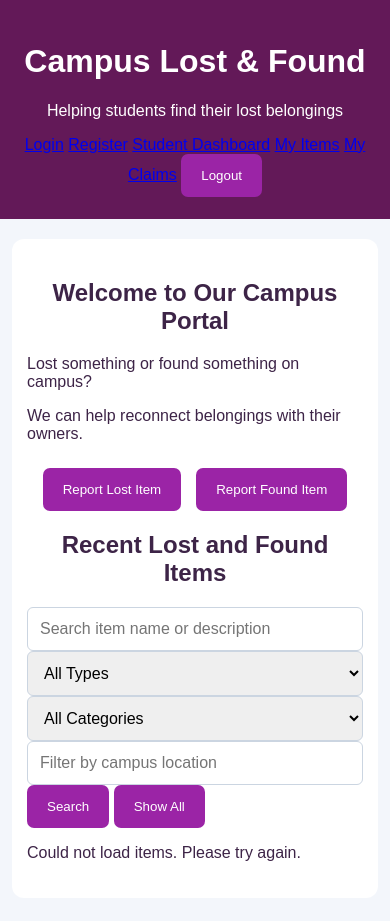
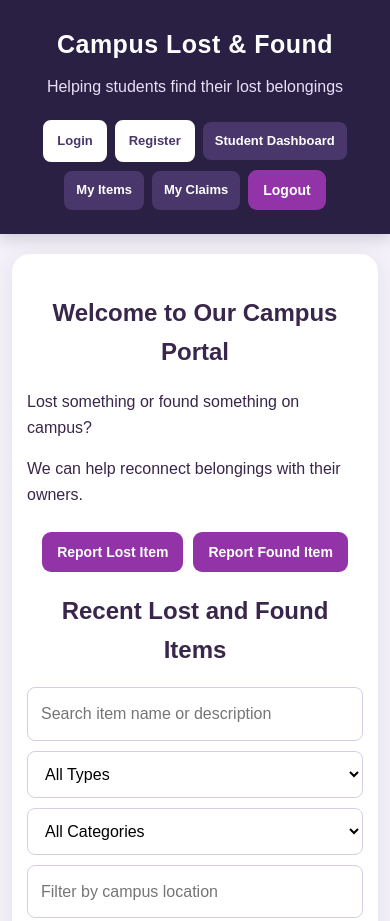
Before and after one commit to thrishi3025/campus-lost-and-found, a website: page public/index.html in a window 390 px wide. Shown: the top 921 px of the page. Drawn offline with Linux system fonts and the light colour scheme; no server answers.

Commit message:
Improve website design and navigation styling

```diff
--- a/public/style.css
+++ b/public/style.css
@@ -1,28 +1,127 @@
+
+/* ==============================
+   GLOBAL STYLING
+============================== */
+
+* {
+    box-sizing: border-box;
+}
+
 body {
     margin: 0;
     font-family: Arial, sans-serif;
-    background: #f3f6fb;
-    color: #3d2447;
+    background: #f4f1fa;
+    color: #39264a;
+    line-height: 1.6;
 }
 
+/* ==============================
+   HEADER
+============================== */
+
 header {
-    background: #631958;
+    background: #292044;
     color: white;
     text-align: center;
-    padding: 30px 15px;
+    padding: 30px 20px;
+    box-shadow: 0 4px 15px rgba(41, 32, 68, 0.2);
 }
 
-main {
-    max-width: 800px;
-    margin: 40px auto;
-    padding: 25px;
-    background: white;
-    border-radius: 12px;
+header h1 {
+    margin: 0;
+    font-size: 32px;
+    letter-spacing: 0.5px;
 }
 
-h2, main > p {
+header p {
+    color: #e9dff5;
+    margin: 10px 0 20px;
+    font-size: 16px;
+}
+
+/* Navigation links */
+
+header nav {
+    display: flex;
+    justify-content: center;
+    align-items: center;
+    flex-wrap: wrap;
+    gap: 12px;
+    margin-top: 20px;
+}
+
+header nav a,
+header > a {
+    display: inline-block;
+    text-decoration: none;
+    color: white;
+    background: #49366b;
+    padding: 10px 17px;
+    border-radius: 8px;
+    font-size: 14px;
+    font-weight: bold;
+    transition: 0.3s;
+}
+
+header nav a:hover,
+header > a:hover {
+    background: #7654a5;
+    transform: translateY(-2px);
+}
+
+/* Login and Register buttons */
+
+header nav a[href*="login"],
+header nav a[href*="register"],
+header > a[href*="login"],
+header > a[href*="register"] {
+    background: #ffffff;
+    color: #49366b;
+    border: 2px solid #ffffff;
+}
+
+header nav a[href*="login"]:hover,
+header nav a[href*="register"]:hover,
+header > a[href*="login"]:hover,
+header > a[href*="register"]:hover {
+    background: #e9dff5;
+    color: #292044;
+}
+
+/* Logout */
+
+header nav a[href*="logout"],
+header > a[href*="logout"] {
+    background: #a329a8;
+    color: white;
+}
+
+/* ==============================
+   MAIN CONTENT
+============================== */
+
+main {
+    max-width: 900px;
+    margin: 40px auto;
+    padding: 30px;
+    background: white;
+    border-radius: 18px;
+    box-shadow: 0 5px 25px rgba(41, 32, 68, 0.08);
+}
+
+h2 {
+    color: #39264a;
+    text-align: center;
+    margin-bottom: 18px;
+}
+
+main > p {
     text-align: center;
 }
+
+/* ==============================
+   ACTION BUTTONS
+============================== */
 
 .actions {
     display: flex;
@@ -33,37 +132,102 @@ h2, main > p {
 }
 
 button {
-    background: #9b24a6;
+    background: #9234a8;
     color: white;
     border: none;
-    padding: 14px 20px;
-    border-radius: 7px;
+    padding: 13px 21px;
+    border-radius: 9px;
     cursor: pointer;
+    font-size: 14px;
+    font-weight: bold;
+    transition: 0.3s;
 }
 
 button:hover {
-    background: #194863;
+    background: #6f2685;
+    transform: translateY(-2px);
+    box-shadow: 0 4px 10px rgba(111, 38, 133, 0.2);
 }
 
 .secondary {
-    background: #8b647b;
+    background: #7654a5;
 }
+
+/* Claim button */
+
+.claim-btn {
+    background: #25865c;
+    margin-top: 12px;
+}
+
+.claim-btn:hover {
+    background: #176b46;
+}
+
+/* ==============================
+   SEARCH AND FILTERS
+============================== */
+
+#searchInput,
+#typeFilter,
+#categoryFilter,
+#locationFilter {
+    margin-bottom: 10px;
+}
+
+input:focus,
+select:focus,
+textarea:focus {
+    outline: none;
+    border-color: #9234a8;
+    box-shadow: 0 0 0 3px rgba(146, 52, 168, 0.12);
+}
+
+/* ==============================
+   ITEM CARDS
+============================== */
+
+.item-card {
+    background: #faf8fd;
+    border: 1px solid #e5d9f0;
+    border-left: 5px solid #9234a8;
+    border-radius: 12px;
+    padding: 20px;
+    margin: 18px 0;
+    transition: 0.3s;
+}
+
+.item-card:hover {
+    transform: translateY(-3px);
+    box-shadow: 0 6px 18px rgba(41, 32, 68, 0.1);
+}
+
+.item-card h3 {
+    color: #493366;
+    margin-top: 0;
+}
+
+/* ==============================
+   FORMS
+============================== */
 
 form {
     display: flex;
     flex-direction: column;
-    gap: 10px;
+    gap: 12px;
     max-width: 550px;
     margin: 25px auto 0;
 }
 
-input, select, textarea {
-    box-sizing: border-box;
+input,
+select,
+textarea {
     width: 100%;
-    padding: 12px;
-    border: 1px solid #cbd5e1;
-    border-radius: 6px;
+    padding: 13px;
+    border: 1px solid #d8cce5;
+    border-radius: 8px;
     font: inherit;
+    background: #ffffff;
 }
 
 textarea {
@@ -74,22 +238,57 @@ form .actions {
     margin-top: 15px;
 }
 
+/* ==============================
+   MESSAGES
+============================== */
+
 #message {
     text-align: center;
     margin-top: 20px;
+    font-weight: bold;
 }
+
+/* ==============================
+   HIDDEN ELEMENTS
+============================== */
 
 [hidden] {
     display: none !important;
 }
 
+/* ==============================
+   RESPONSIVE DESIGN
+============================== */
+
 @media (max-width: 600px) {
+    header {
+        padding: 24px 12px;
+    }
+
+    header h1 {
+        font-size: 25px;
+    }
+
+    header nav {
+        gap: 8px;
+    }
+
+    header nav a,
+    header > a {
+        padding: 9px 12px;
+        font-size: 13px;
+    }
+
     main {
         margin: 20px 12px;
         padding: 20px 15px;
     }
 
-    header {
-        padding: 22px 12px;
+    .actions {
+        gap: 10px;
+    }
+
+    button {
+        padding: 12px 15px;
     }
 }
```
